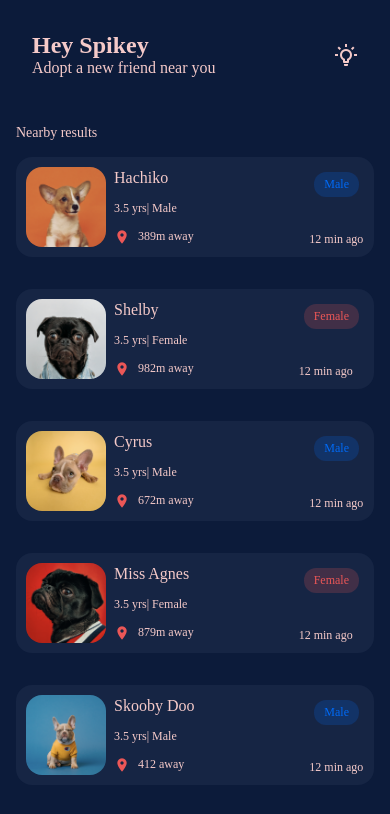
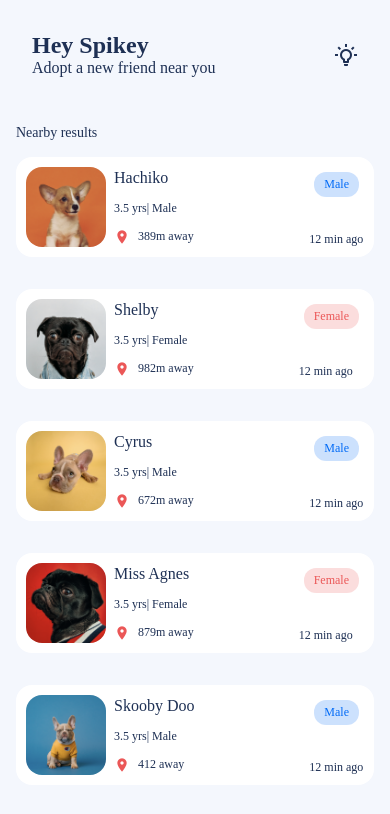
Before and after one commit to soethan98/Wiggles, a React Native app: screen /Home in a window 390 px wide. Shown: the top 814 px of the page. Built offline with nearby package versions, Linux system fonts and the light colour scheme.

Commit message:
finished switch theme dynamically by useContext

```diff
--- a/src/components/TopBar.tsx
+++ b/src/components/TopBar.tsx
@@ -1,22 +1,32 @@
 import { StyleSheet, Text, TouchableOpacity, View } from 'react-native'
-import React from 'react'
+import React, { useContext } from 'react'
 import styles from './topbar.style'
 import Icon from 'react-native-vector-icons/MaterialCommunityIcons'
 import { COLORS } from '../constants'
 import useStyles from '../theme/useStyles'
 import createStyles from './topbar.style'
+import { AppThemeContext } from '../theme/ThemeContext'
+import Colors from '../theme/colors'
+import useColors from '../theme/hooks'
 
 const TopBar = () => {
-
-    const {colors,styles} = useStyles(createStyles)
+    const { color, applyColor } = useColors();
+    const { colors, styles } = useStyles(createStyles)
     return (
         <View style={styles.appBarContainer}>
             <View style={styles.appBarTextContainer}>
                 <Text style={styles.appBarTitle}>Hey Spikey</Text>
                 <Text style={styles.appBarSubtitle}>Adopt a new friend near you</Text>
             </View>
-            <TouchableOpacity style={styles.iconContainer}>
-                <Icon name='lightbulb-on-outline' size={24} color={colors.textPrimary} />
+            <TouchableOpacity style={styles.iconContainer} onPress={() => {
+                applyColor(color === Colors.light ? Colors.dark : Colors.light)
+            }}>
+                {
+                     <Icon name= {color === Colors.light ? 'lightbulb-on-outline' : 'lightbulb-outline'} size={24} color={colors.textPrimary} />
+
+
+
+                }
 
             </TouchableOpacity>
         </View>
--- a/src/theme/ThemeContext.tsx
+++ b/src/theme/ThemeContext.tsx
@@ -3,27 +3,24 @@ import React, { PropsWithChildren, createContext, useState } from 'react';
 
 
 type AppThemeContextType = {
-    colors: TColors;
-    applyColors: (colors: TColors) => void
+    color: TColors;
+    applyColor: (colors: TColors) => void
 }
 
-export const AppThemeContext = createContext<AppThemeContextType | undefined>({
-    colors: Colors.light,
-    applyColors: (colors:TColors) => {}
-});
+export const AppThemeContext = createContext<AppThemeContextType | undefined>(undefined);
 
 
 
 const AppThemeProvider: React.FC<{ children: React.ReactNode }> = ({ children }) => {
-    const [colors, setColors] = useState<TColors>(Colors.dark);
+    const [color, setColor] = useState<TColors>(Colors.light);
 
-    const applyColors = (colorTheme: TColors) => {
-        setColors(colorTheme)
+    const applyColor = (colorTheme: TColors) => {
+        setColor(colorTheme)
     }
 
     const value = {
-        colors: colors,
-        applyColors: applyColors
+        color: color,
+        applyColor: applyColor
     };
 
     return (<AppThemeContext.Provider value={value}>
--- a/src/theme/hooks.ts
+++ b/src/theme/hooks.ts
@@ -4,8 +4,8 @@ import { useContext } from "react";
 import { AppThemeContext } from "./ThemeContext";
 
 interface ColorType{
-    colors:TColors;
-    applyColors:(colors:TColors) => void;
+    color:TColors;
+    applyColor:(colors:TColors) => void;
 }
 
 
@@ -16,8 +16,8 @@ const useColors = ():ColorType => {
 
     }
     return {
-        colors:store.colors,
-        applyColors:store.applyColors
+        color:store.color,
+        applyColor:store.applyColor
     };
 };
 
--- a/src/theme/useStyles.tsx
+++ b/src/theme/useStyles.tsx
@@ -12,9 +12,9 @@ interface Styles<T extends StyleSheet.NamedStyles<T>>{
 export default function<T extends StyleSheet.NamedStyles<T>>(
     createStyle: (colors: TColors) => T,
 ):Styles<T>{
-    const {colors} = useColors();
+    const {color} = useColors();
     return {
-        colors: colors,
-        styles: useMemo(() => createStyle(colors), [colors, createStyle]),
+        colors: color,
+        styles: useMemo(() => createStyle(color), [color, createStyle]),
       };
 }
```
